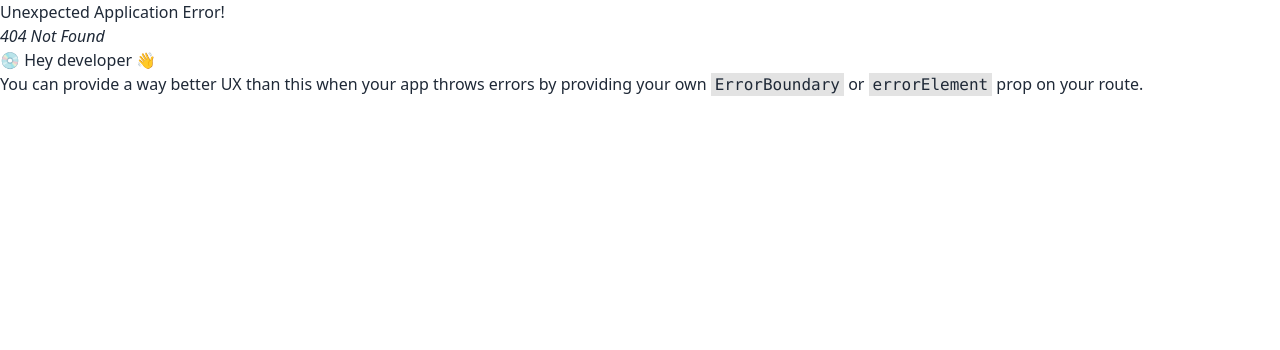
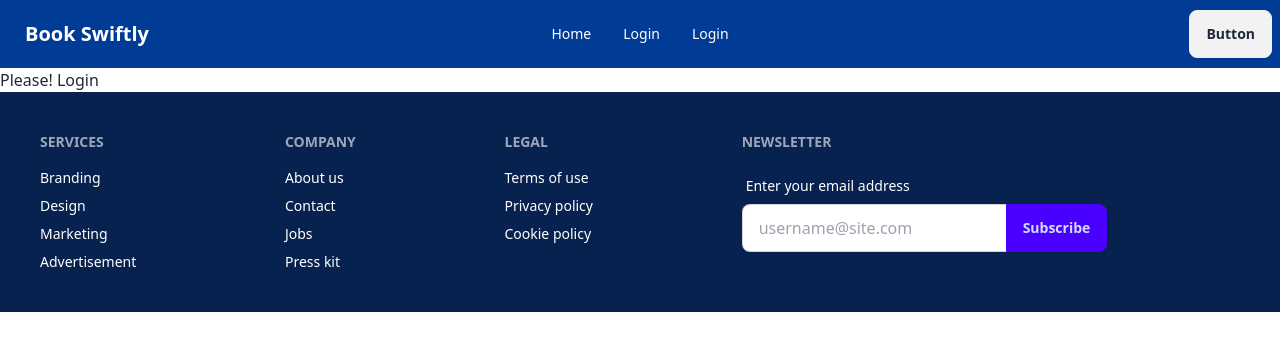
Before and after one commit to mdshakil04/book-Swiftly-client, a React (Vite) app: page /login in a window 1280 px wide. Before the commit this address had no page. Shown: the top 350 px of the page. Built offline with nearby package versions, Linux system fonts and the light colour scheme.

Commit message:
Login page started

```diff
--- /dev/null
+++ b/src/pages/Login/Login.jsx
@@ -0,0 +1,12 @@
+/* eslint-disable no-unused-vars */
+import React from 'react';
+
+const Login = () => {
+    return (
+        <div>
+            <h2>Please! Login</h2>
+        </div>
+    );
+};
+
+export default Login;
--- a/src/pages/Shared/Navbar/Navbar.jsx
+++ b/src/pages/Shared/Navbar/Navbar.jsx
@@ -1,7 +1,15 @@
 /* eslint-disable no-unused-vars */
 import React from "react";
+import { Link } from "react-router-dom";
 
 const Navbar = () => {
+  const navLinks =(
+    <>
+      <li><Link to= '/'>Home</Link></li>
+      <li><Link to= '/login'>Login</Link></li>
+      <li><Link to= '/login'>Login</Link></li>
+    </>
+  )
   return (
     <div className="navbar bg-[#003B95] text-white">
       <div className="navbar-start">
@@ -26,48 +34,14 @@ const Navbar = () => {
             tabIndex={0}
             className="menu menu-sm dropdown-content mt-3 z-[1] p-2 shadow bg-base-100 rounded-box w-52"
           >
-            <li>
-              <a>Item 1</a>
-            </li>
-            <li>
-              <a>Parent</a>
-              <ul className="p-2">
-                <li>
-                  <a>Submenu 1</a>
-                </li>
-                <li>
-                  <a>Submenu 2</a>
-                </li>
-              </ul>
-            </li>
-            <li>
-              <a>Item 3</a>
-            </li>
+           {navLinks}
           </ul>
         </div>
         <a className="btn btn-ghost text-xl">Book Swiftly</a>
       </div>
       <div className="navbar-center hidden lg:flex">
         <ul className="menu menu-horizontal px-1">
-          <li>
-            <a>Item 1</a>
-          </li>
-          <li>
-            <details>
-              <summary>Parent</summary>
-              <ul className="p-2">
-                <li>
-                  <a>Submenu 1</a>
-                </li>
-                <li>
-                  <a>Submenu 2</a>
-                </li>
-              </ul>
-            </details>
-          </li>
-          <li>
-            <a>Item 3</a>
-          </li>
+          {navLinks}
         </ul>
       </div>
       <div className="navbar-end">
--- a/src/routes/routes.jsx
+++ b/src/routes/routes.jsx
@@ -4,6 +4,7 @@ import {
   } from "react-router-dom";
 import Main from "../Layout/Main";
 import Home from "../pages/Home/Home/Home";
+import Login from "../pages/Login/Login";
   export const router = createBrowserRouter([
     {
       path: "/",
@@ -12,6 +13,10 @@ import Home from "../pages/Home/Home/Home";
         {
             path: "/",
             element: <Home></Home>
+        },
+        {
+          path: 'login',
+          element: <Login></Login>
         }
       ]
     },
```
